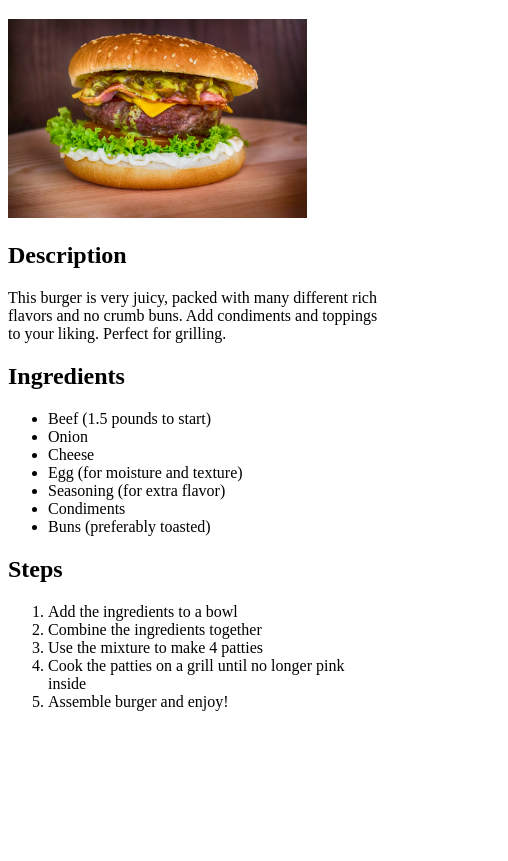
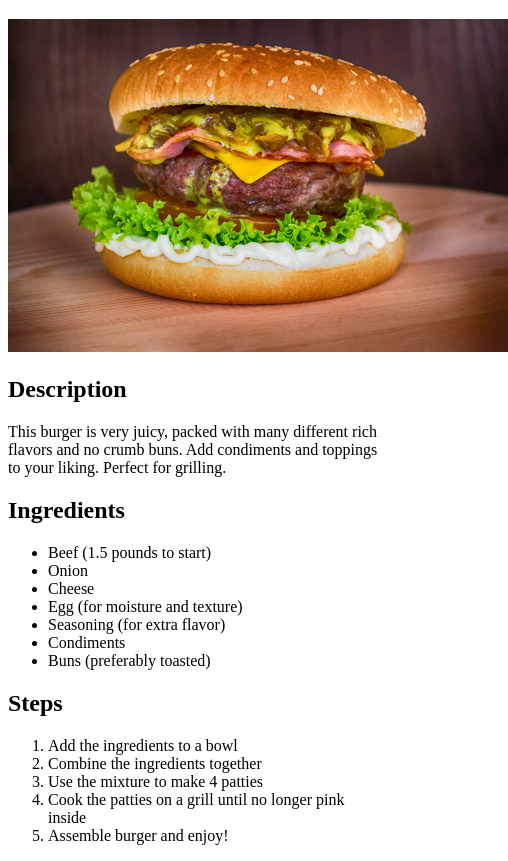
Before and after one commit to nullat0m7/odin-recipes, a plain HTML site: page recipes/hamburger.html in a window 390 px wide. Shown: the part 87-948 px from the top of the page, 508 px wide, since content can reach past the window. Before the commit the page ends 844 px from the top, so only its background shows below. Drawn offline with Linux system fonts and the light colour scheme.

Commit message:
Fix img width setting in recipes/hamburger.html

```diff
--- a/recipes/hamburger.html
+++ b/recipes/hamburger.html
@@ -8,7 +8,7 @@
     <body>
         <a href="../index.html">Home</a>
         <h1>Hamburger</h1>
-        <img src="../img/burger-on-a-wooden-backgound.jpg" alt="A juicy hamburger on a wooden table" width="80%" height="100%">
+        <img src="../img/burger-on-a-wooden-backgound.jpg" alt="A juicy hamburger on a wooden table" width="500">
 
         <h2>Description</h2>
         <p>This burger is very juicy, packed with many different rich flavors and no crumb buns. Add condiments and toppings to your liking. Perfect for grilling.</p>
```
